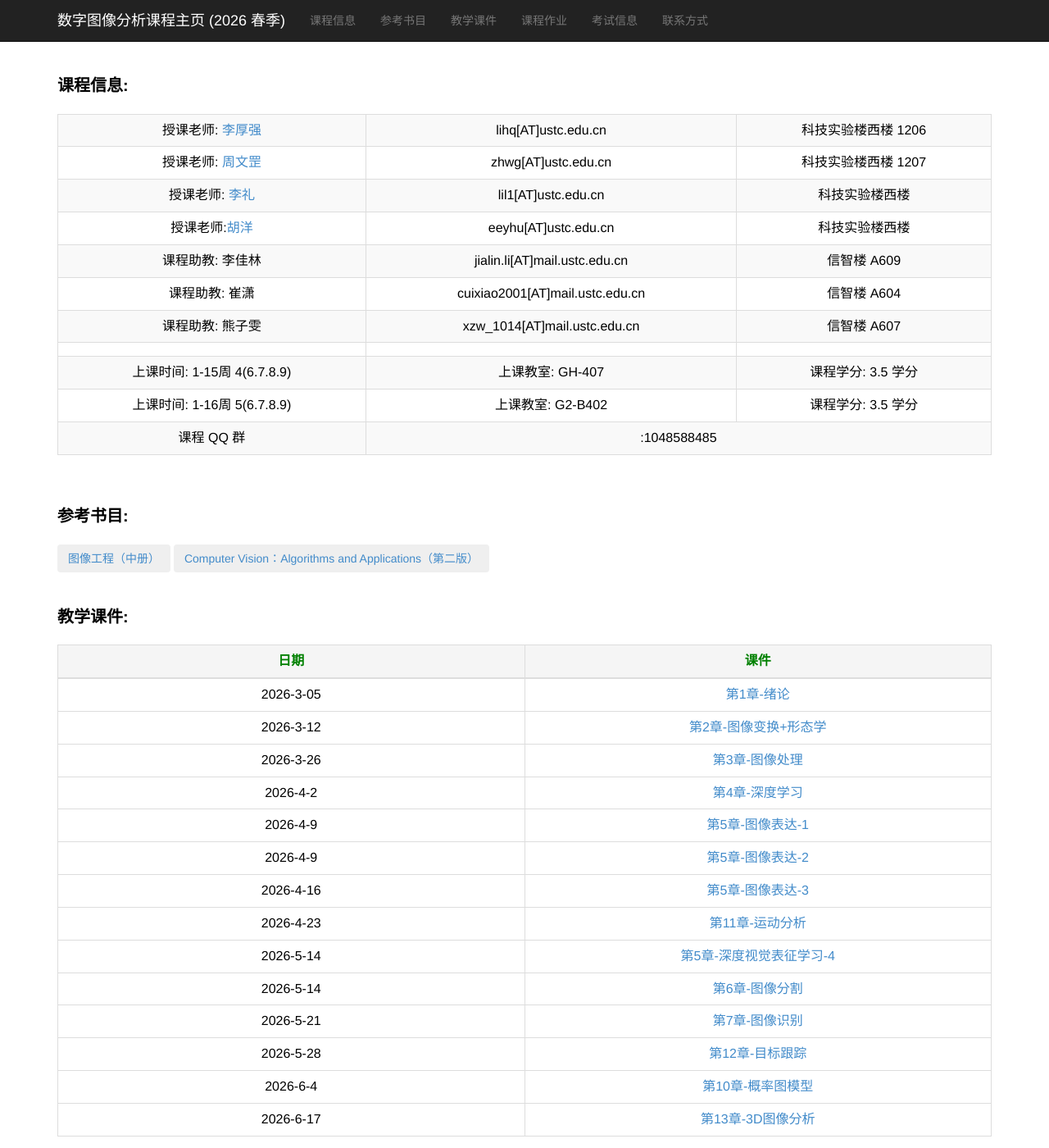
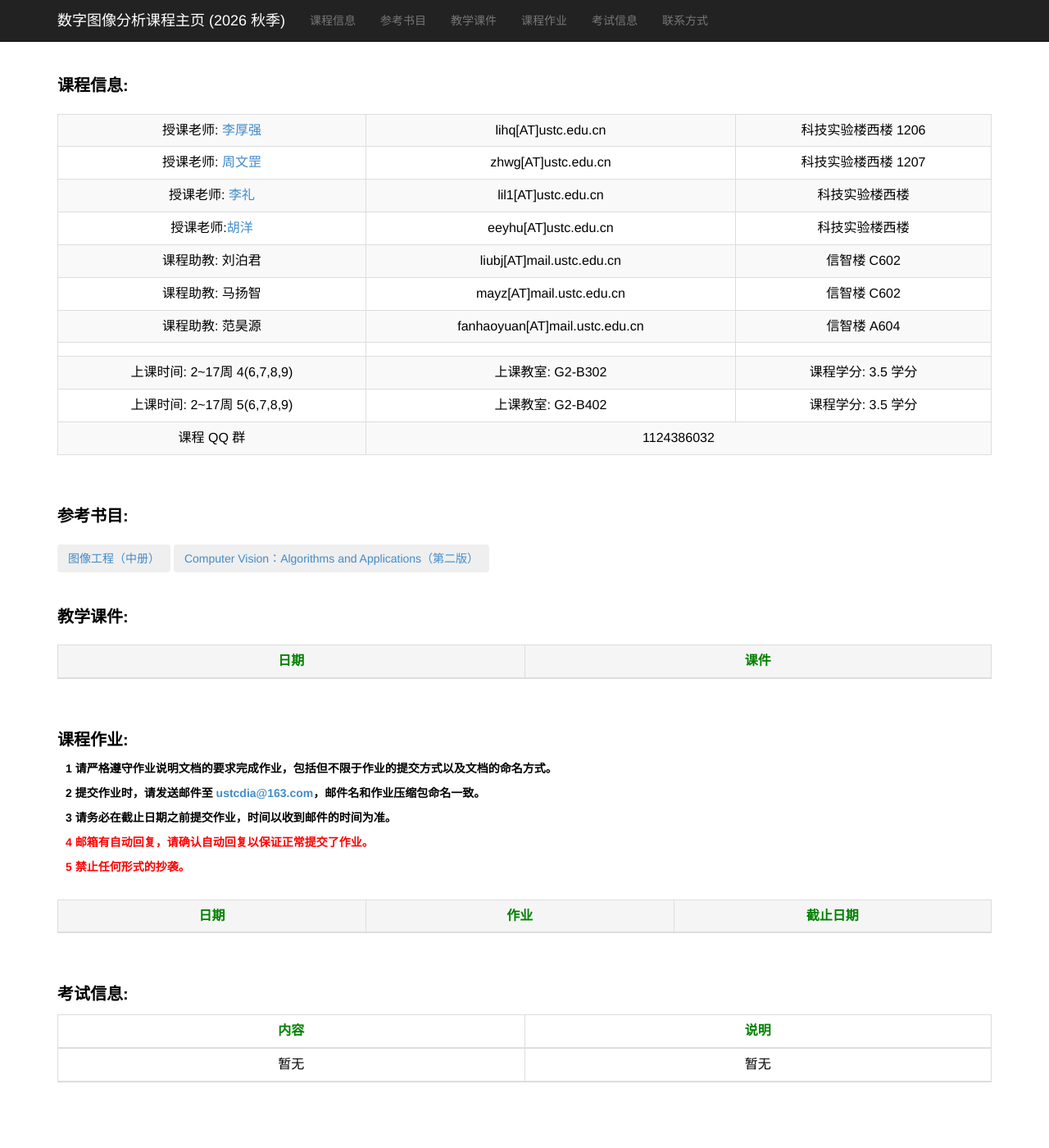
Before and after one commit to ustc-dia/ustc-dia.github.io, a Jekyll site: the page index.html, which Jekyll copies as it is, in a window 1280 px wide and 1400 px high. Shown: the whole window at 82% size. Built offline with Jekyll 4.4.1, drawn with Linux system fonts in a browser that asks for light colours; some of the changed text lies outside the part shown.

Commit message:
Update course homepage for 2026 autumn

```diff
--- a/index.html
+++ b/index.html
@@ -26,7 +26,7 @@
                         <span class="icon-bar"></span>
                         <span class="icon-bar"></span>
                     </button>
-                    <a class="navbar-brand active" href="#" style="color: white;">数字图像分析课程主页 (2026 春季)</a>
+                    <a class="navbar-brand active" href="#" style="color: white;">数字图像分析课程主页 (2026 秋季)</a>
                 </div>
                 <div id="navbar" class="navbar-collapse collapse">
                     <ul class="nav navbar-nav">
@@ -92,23 +92,23 @@
                 </tr>
 
                 <tr>
-                    <td width="33%">课程助教: 李佳林</a></td>
-                    <td>jialin.li[AT]mail.ustc.edu.cn</td>
-                    <td>信智楼 A609</td>
+                    <td width="33%">课程助教: 刘泊君</td>
+                    <td>liubj[AT]mail.ustc.edu.cn</td>
+                    <td>信智楼 C602</td>
                     <!-- <td width="20%"></td> -->
                 </tr>
 
                 <tr>
-                    <td width="33%">课程助教: 崔潇</a></td>
-                    <td>cuixiao2001[AT]mail.ustc.edu.cn</td>
-                    <td>信智楼 A604</td>
+                    <td width="33%">课程助教: 马扬智</td>
+                    <td>mayz[AT]mail.ustc.edu.cn</td>
+                    <td>信智楼 C602</td>
                     <!-- <td width="20%"></td> -->
                 </tr>
 
                 <tr>
-                    <td width="33%">课程助教: 熊子雯</a></td>
-                    <td>xzw_1014[AT]mail.ustc.edu.cn</td>
-                    <td>信智楼 A607 </td>
+                    <td width="33%">课程助教: 范昊源</td>
+                    <td>fanhaoyuan[AT]mail.ustc.edu.cn</td>
+                    <td>信智楼 A604</td>
                     <!-- <td width="20%"></td> -->
                 </tr>
 
@@ -120,14 +120,14 @@
                 </tr>
 
                 <tr>
-                    <td>上课时间: 1-15周 4(6.7.8.9)  </td>
-                    <td>上课教室:  GH-407</td>
+                    <td>上课时间: 2~17周 4(6,7,8,9)</td>
+                    <td>上课教室: G2-B302</td>
                     <td>课程学分: 3.5 学分</td>
                 </tr>
 
                 <tr>
-                    <td>上课时间: 1-16周 5(6.7.8.9) </td>
-                    <td>上课教室:  G2-B402 </td>
+                    <td>上课时间: 2~17周 5(6,7,8,9)</td>
+                    <td>上课教室: G2-B402</td>
                     <td>课程学分: 3.5 学分</td>
                 </tr>
 
@@ -139,7 +139,7 @@
 
                 <tr>
                     <td>课程 QQ 群</td>
-                    <td colspan="2">:1048588485</td>
+                    <td colspan="2">1124386032</td>
                 </tr>
 
             </tbody>
@@ -168,76 +168,6 @@
                 </tr>
             </thead>
             <tbody>
-
-                <tr>
-                    <td>2026-3-05</td>
-                    <td><a href="./slides_2026_spring/DIA课件-第1章.pdf" target="_blank">第1章-绪论</a></td>
-                </tr>
-
-                <tr>
-                    <td>2026-3-12</td>
-                    <td><a href="./slides_2026_spring/DIA课件-第2章.pdf" target="_blank">第2章-图像变换+形态学</a></td>
-                </tr>
-
-                <tr>
-                    <td>2026-3-26</td>
-                    <td><a href="./slides_2026_spring/DIA课件-第3章.pdf" target="_blank">第3章-图像处理</a></td>
-                </tr>
-
-                <tr>
-                    <td>2026-4-2</td>
-                    <td><a href="./slides_2026_spring/DIA课件-第4章-深度学习.pdf" target="_blank">第4章-深度学习</a></td>
-                </tr>
-
-                <tr>
-                    <td>2026-4-9</td>
-                    <td><a href="./slides_2026_spring/2026春-第5章-图像表达-5.1-边缘检测-49页.pdf" target="_blank">第5章-图像表达-1 </a></td>
-                </tr>
-
-                <tr>
-                    <td>2026-4-9</td>
-                    <td><a href="./slides_2026_spring/2026春-第5章-图像表达-5.2-关键点检测-48页.pdf" target="_blank">第5章-图像表达-2 </a></td>
-                </tr>
-
-                <tr>
-                    <td>2026-4-16</td>
-                    <td><a href="./slides_2026_spring/2026春-第5章-图像表达-5.3-特征描述-90页.pdf" target="_blank">第5章-图像表达-3 </a></td>
-                </tr>
-
-                <tr>
-                    <td>2026-4-23</td>
-                    <td><a href="./slides_2026_spring/第11章-运动分析.pdf" target="_blank">第11章-运动分析 </a></td>
-                </tr>
-
-                <tr>
-                    <td>2026-5-14</td>
-                    <td><a href="./slides_2026_spring/2026春-第5章-图像表达-5.4-深度视觉表征学习-20页.pdf" target="_blank">第5章-深度视觉表征学习-4 </a></td>
-                </tr>
-
-                <tr>
-                    <td>2026-5-14</td>
-                    <td><a href="./slides_2026_spring/2026春-第6章-图像分割-104页.pdf" target="_blank">第6章-图像分割 </a></td>
-                </tr>
-
-                <tr>
-                    <td>2026-5-21</td>
-                    <td><a href="./slides_2026_spring/2026春-第7章-图像识别-62页.pdf" target="_blank">第7章-图像识别 </a></td>
-                </tr>
-
-                <tr>
-                    <td>2026-5-28</td>
-                    <td><a href="./slides_2026_spring/DIA课件-第12章.pdf" target="_blank">第12章-目标跟踪 </a></td>
-                </tr>
-
-                <tr>
-                    <td>2026-6-4</td>
-                    <td><a href="./slides_2026_spring/DIA课件-第10章-概率图模型.pdf" target="_blank">第10章-概率图模型 </a></td>
-                </tr>
-
-                <tr>
-                    <td>2026-6-17</td>
-                    <td><a href="./slides_2026_spring/第13章-3D图像分析.pdf" target="_blank">第13章-3D图像分析 </a></td>
-                </tr>
 
                 <!--<tr>
                     <td>2025-10-16</td>
@@ -408,12 +338,6 @@
             </thead>
             <tbody>
 
-                <tr>
-                    <td>2026-05-26</td>
-                    <td><a href="./homeworks_2026_spring/DIA第1次作业-2026春.pdf" target="_blank">第1次作业-基于球面哈希的图像检索</a></td>
-                    <td>2025-06-07 23:59</td>
-                </tr>
-
                 <!-- <tr>
                     <td>2025-12-10</td>
                     <td><a href="./homework_2025_autumn/DIA第1次作业-2025秋.pdf" target="_blank">第1次作业-基于球面哈希的图像检索</a></td>
```
